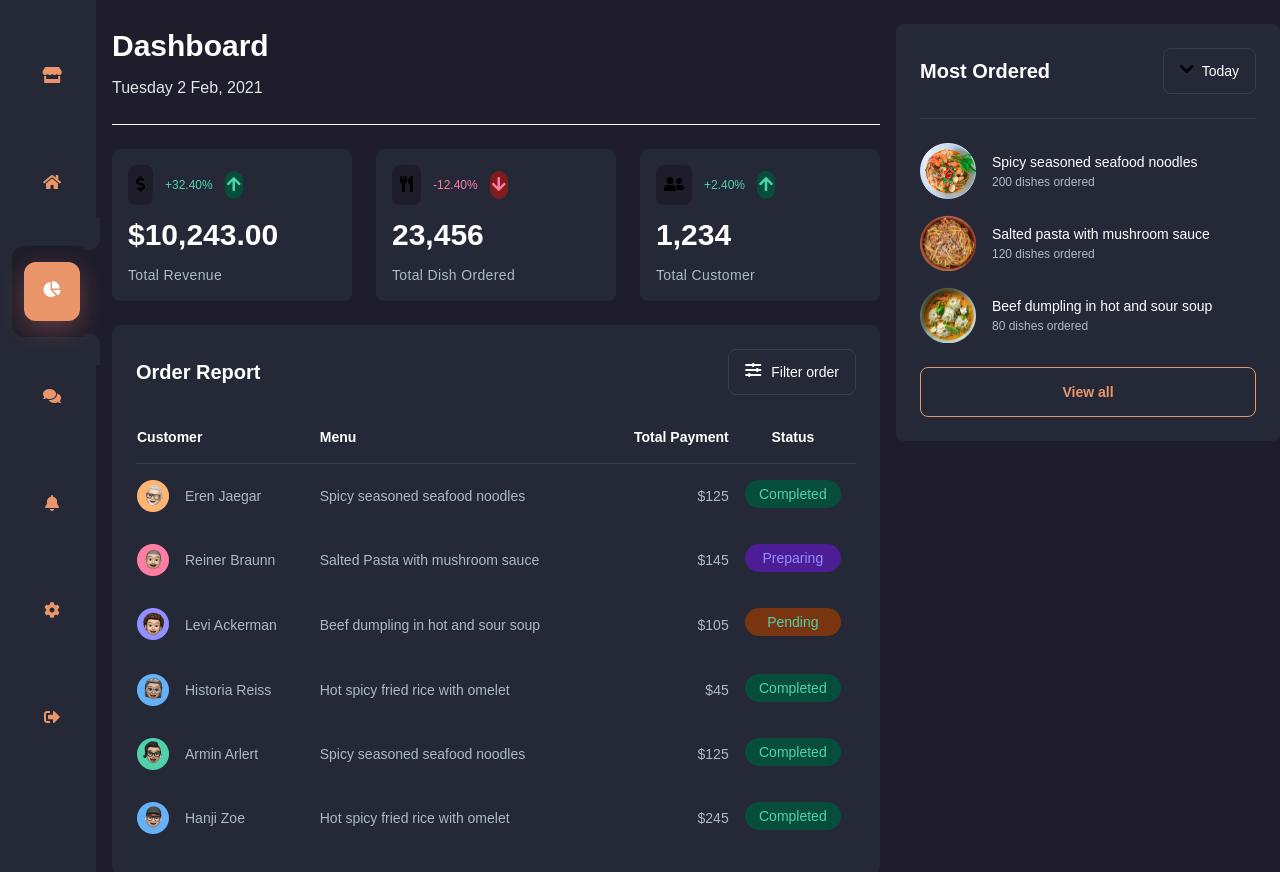
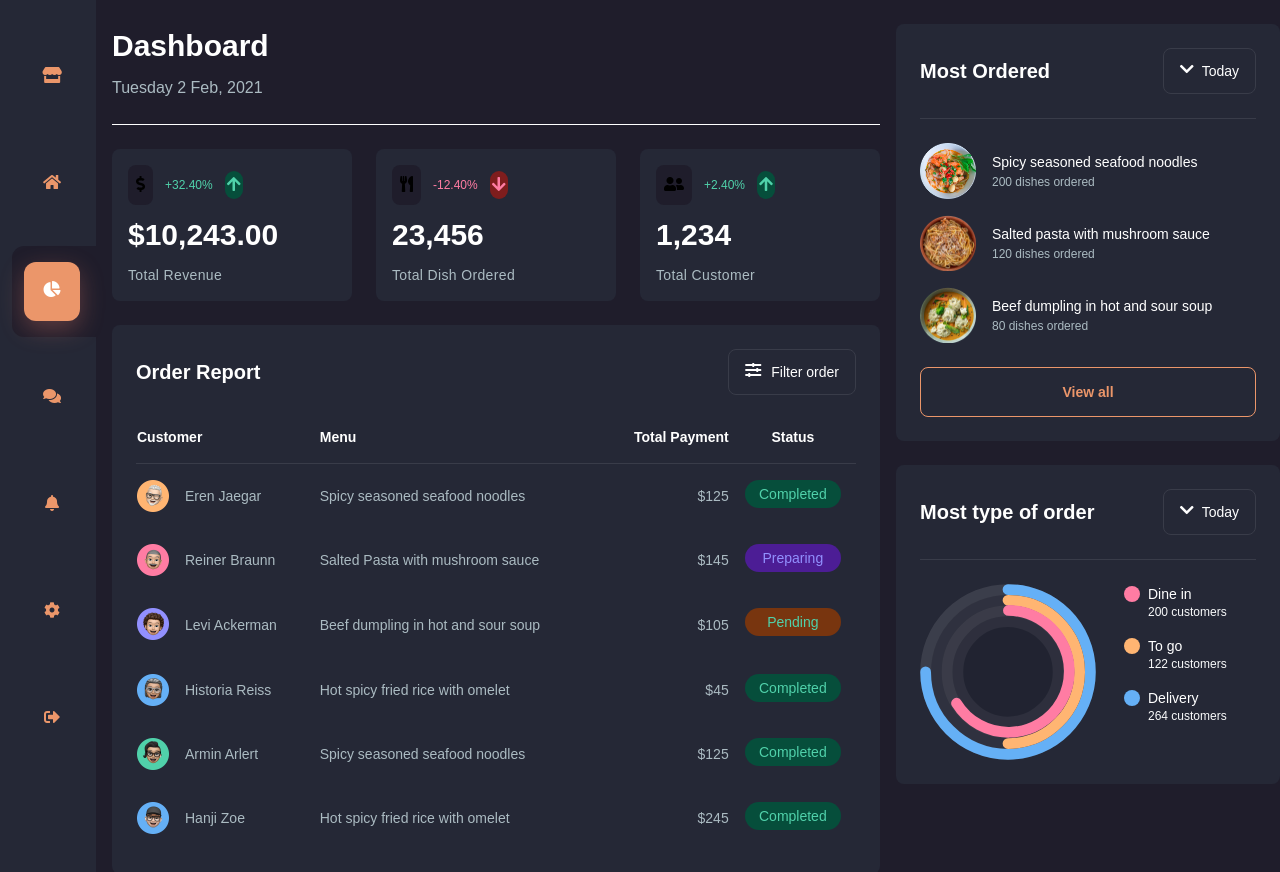
Before and after one commit to willianPetri/Dashboard, a React (Create React App) app: page / in a window 1280 px wide. Shown: the top 872 px of the page. Built offline with nearby package versions, Linux system fonts and the light colour scheme.

Commit message:
Added MostTypeOfOrder component

```diff
--- a/src/App.js
+++ b/src/App.js
@@ -3,6 +3,7 @@ import Sidebar from './components/Sidebar';
 import StatsCard from './components/StatsCard';
 import OrderReport from './components/OrderReport';
 import MostOrdered from './components/MostOrdered';
+import MostTypeOfOrder from './components/MostTypeOfOrder';
 
 function App() {
   return (
@@ -11,7 +12,7 @@ function App() {
       <main className="flex flex-col flex-1 w-full gap-6 p-4">
         <header>
           <h1 className="text-3xl font-semibold leading-loose text-white">Dashboard</h1>
-          <div className="text-gray-100">Tuesday 2 Feb, 2021</div>
+          <div className="text-gray-500">Tuesday 2 Feb, 2021</div>
         </header>
         <hr className='border-white ' />
         <StatsCard />
@@ -19,6 +20,7 @@ function App() {
       </main>
       <aside className='flex flex-col gap-y-6 pt-6 w-96'>
         <MostOrdered />
+        <MostTypeOfOrder />
       </aside>
     </div>
   );
--- a/src/components/MostOrdered/index.js
+++ b/src/components/MostOrdered/index.js
@@ -27,7 +27,7 @@ const MostOrdered = () => {
       <div className="flex justify-between items-center">
         <h2 className="text-xl font-semibold leading-loose text-white">Most Ordered</h2>
         <button className="flex gap-x-2 py-3 px-4 rounded-lg border border-gray-700">
-          <i className='fas fa-chevron-down' />
+          <i className='fas fa-chevron-down text-white' />
           <span className="text-sm text-white">Today</span>
         </button>
       </div>
@@ -43,7 +43,7 @@ const MostOrdered = () => {
           </div>
         ))}
       </div>
-      <button className="py-3.5 rounded-lg w-full border border-primary text-primary text-sm font-semibold">
+      <button className="py-3.5 rounded-lg w-full border border-primary text-primary text-sm font-semibold hover:text-white hover:bg-accent-orange2 hover:bg-opacity-80">
         View all
       </button>
     </div>
--- /dev/null
+++ b/src/components/MostTypeOfOrder/index.js
@@ -0,0 +1,45 @@
+import React from 'react'
+import chart from '../../img/chart.svg'
+
+const MostTypeOfOrder = () => {
+  return (
+    <div className='flex flex-col p-6 bg-gray-900 rounded-lg gap-y-6'>
+      <div className="flex justify-between items-center">
+        <h2 className="text-xl font-semibold leading-loose text-white">Most type of order</h2>
+        <button className="flex gap-x-2 py-3 px-4 rounded-lg border border-gray-700">
+          <i className='fas fa-chevron-down text-white' />
+          <span className="text-sm text-white">Today</span>
+        </button>
+      </div>
+      <hr className="border-gray-700" />
+      <div className="flex gap-x-7">
+        <img width='176' src={chart} alt="" />
+        <div className="flex flex-col gap-y-4">
+          <div className='flex gap-x-2 items-start'>
+            <div className="w-4 h-4 mt-0.5 rounded-full bg-accent-red" />
+            <div>
+              <div className="text-sm font-medium text-white">Dine in</div>
+              <div className="text-xs text-gray-50">200 customers</div>
+            </div>
+          </div>
+          <div className='flex gap-x-2 items-start'>
+            <div className="w-4 h-4 mt-0.5 rounded-full bg-accent-orange" />
+            <div>
+              <div className="text-sm font-medium text-white">To go</div>
+              <div className="text-xs text-gray-50">122 customers</div>
+            </div>
+          </div>
+          <div className='flex gap-x-2 items-start'>
+            <div className="w-4 h-4 mt-0.5 rounded-full bg-accent-blue" />
+            <div>
+              <div className="text-sm font-medium text-white">Delivery</div>
+              <div className="text-xs text-gray-50">264 customers</div>
+            </div>
+          </div>
+        </div>
+      </div>
+    </div>
+  )
+}
+
+export default MostTypeOfOrder
--- a/src/components/Sidebar/index.js
+++ b/src/components/Sidebar/index.js
@@ -20,7 +20,7 @@ const Sidebar = () => {
           <div
             key={menu.name}
             className={`${activeMenu === menu.name
-              ? 'bg-gray-800 rounded-l-xl relative before:absolute before:w-4 before:h-8 before:-top-8 before:rounded-br-xl before:right-0 before:shadow-inverse-top  after:absolute after:w-4 after:h-8 after:-bottom-8 after:rounded-tr-xl after:right-0 after:shadow-inverse-bottom'
+              ? 'bg-gray-800 rounded-l-xl'
               : ''}`}>
             <button
               className={`p-4 my-4 mr-4 ml-3 rounded-xl
--- a/tailwind.config.js
+++ b/tailwind.config.js
@@ -19,6 +19,7 @@ module.exports = {
         accent: {
           blue: '#65B0F6',
           orange: '#FFB572',
+          orange2: '#D43500',
           red: '#FF7CA3',
           green: '#50D1AA',
           purple : '#9290FE'
```
